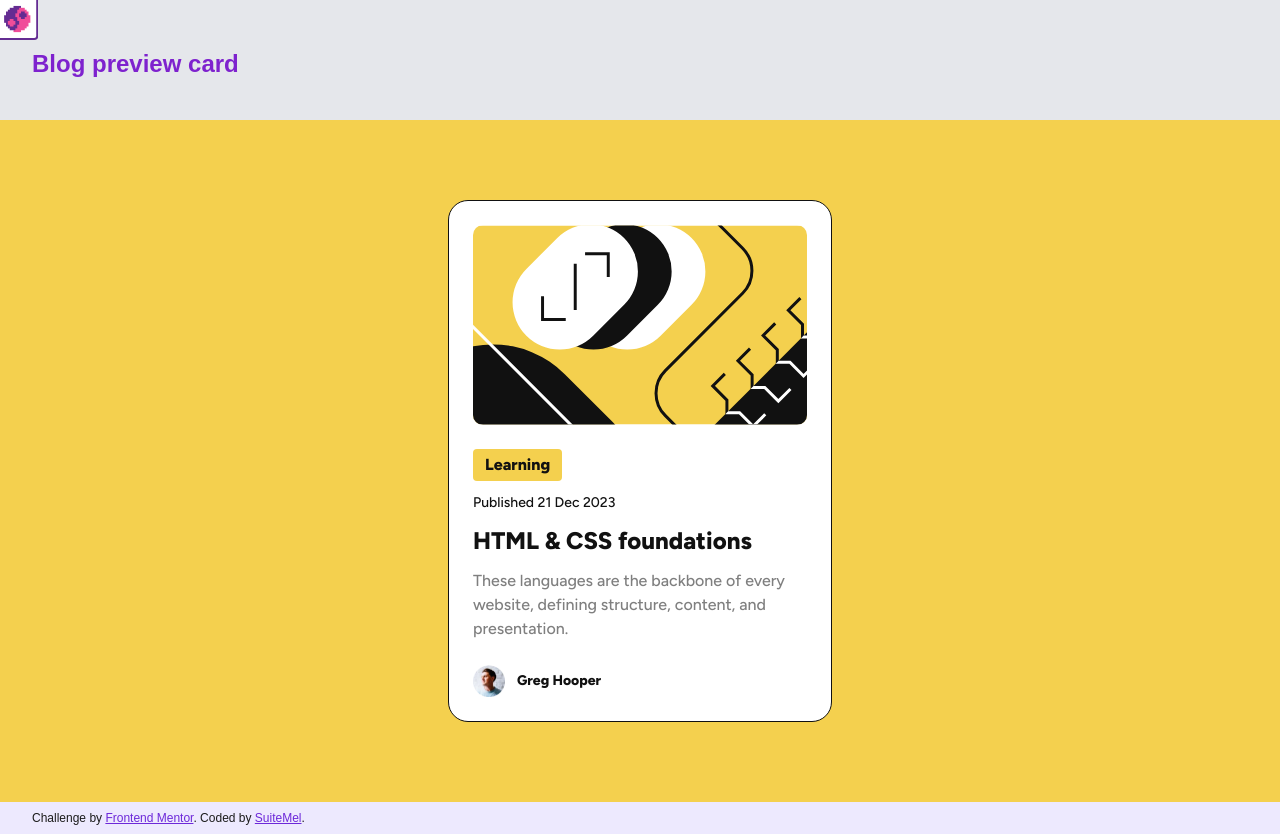
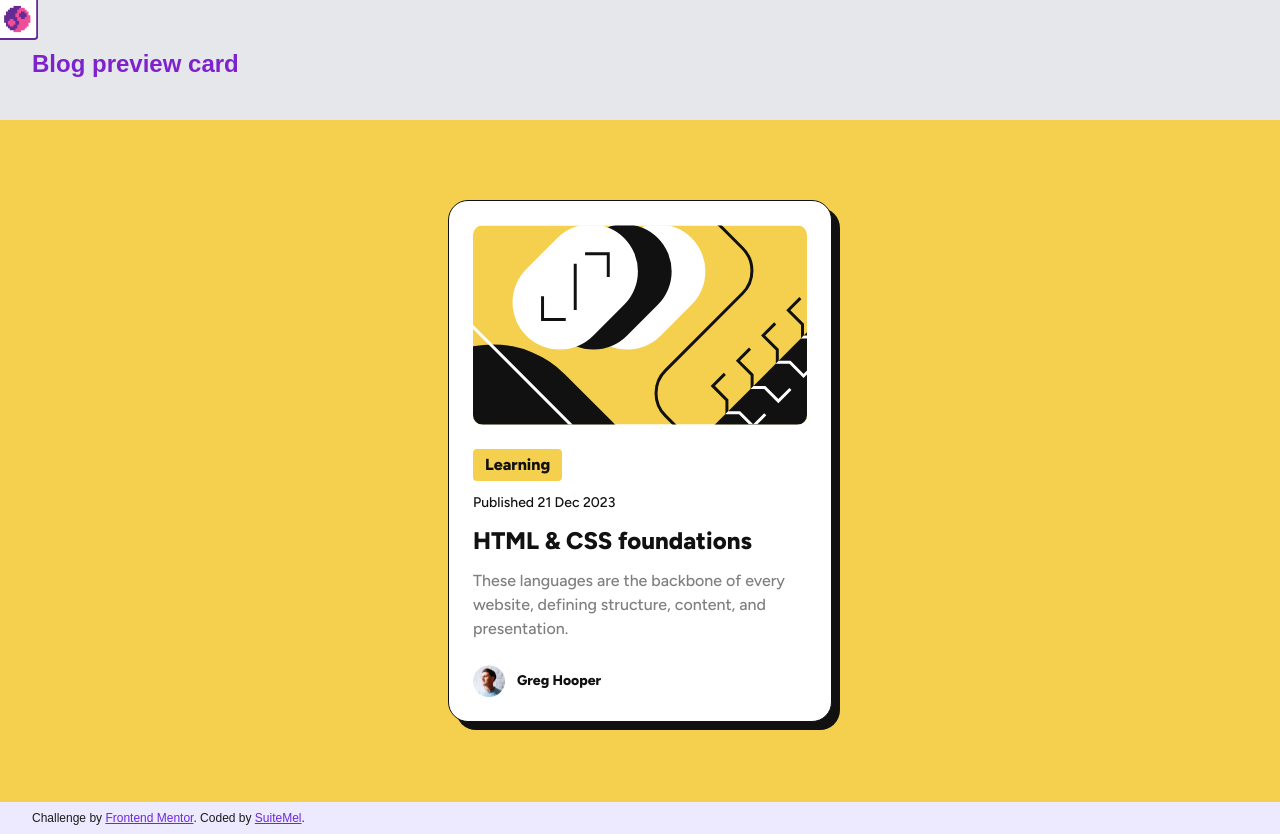
Before and after one commit to SuiteMel/SuiteMel, a SvelteKit app: page /frontend-mentor/blog-preview-card in a window 1280 px wide. Built offline with nearby package versions, Linux system fonts and the light colour scheme; a web font is replaced by a local one.

Commit message:
Box shadow and hover interactions

```diff
--- a/src/routes/frontend-mentor/blog-preview-card/+page.svelte
+++ b/src/routes/frontend-mentor/blog-preview-card/+page.svelte
@@ -9,14 +9,15 @@
 
 <section class="blog-preview-card font-['Figtree'] bg-[--yellow] grow py-20 grid items-center text-[--black] font-medium">
   <div class="container">
-    <article class="max-w-sm bg-white rounded-[1.25rem] border border-[--black] mx-auto p-6">
+    <a href="./blog-preview-card" class="contents">
+      <article class="group max-w-sm bg-white rounded-[1.25rem] border border-[--black] mx-auto p-6 shadow-[8px_8px_0_0] hover:shadow-[16px_16px_0_0] duration-300">
         <img src="{image}" alt="" class="rounded-[0.625rem] mb-6">
 
         <p class="bg-[--yellow] font-extrabold w-fit px-3 py-1 rounded mb-3">Learning</p>
 
         <p class="mb-3 text-xs md:text-sm">Published 21 Dec 2023</p>
 
-      <h2 class="mb-3 text-xl font-extrabold md:text-2xl">HTML & CSS foundations</h2>
+        <h2 class="mb-3 text-xl font-extrabold md:text-2xl group-hover:text-[--yellow] duration-300">HTML & CSS foundations</h2>
 
         <p class="text-[--gray] md:text-base text-sm">These languages are the backbone of every website, defining structure, content, and presentation.</p>
 
@@ -25,6 +26,7 @@
           <p>Greg Hooper</p>
         </div>
       </article>
+    </a>
   </div>
 </section>
 
```
Lines whose indentation alone changed are shown as unchanged.
